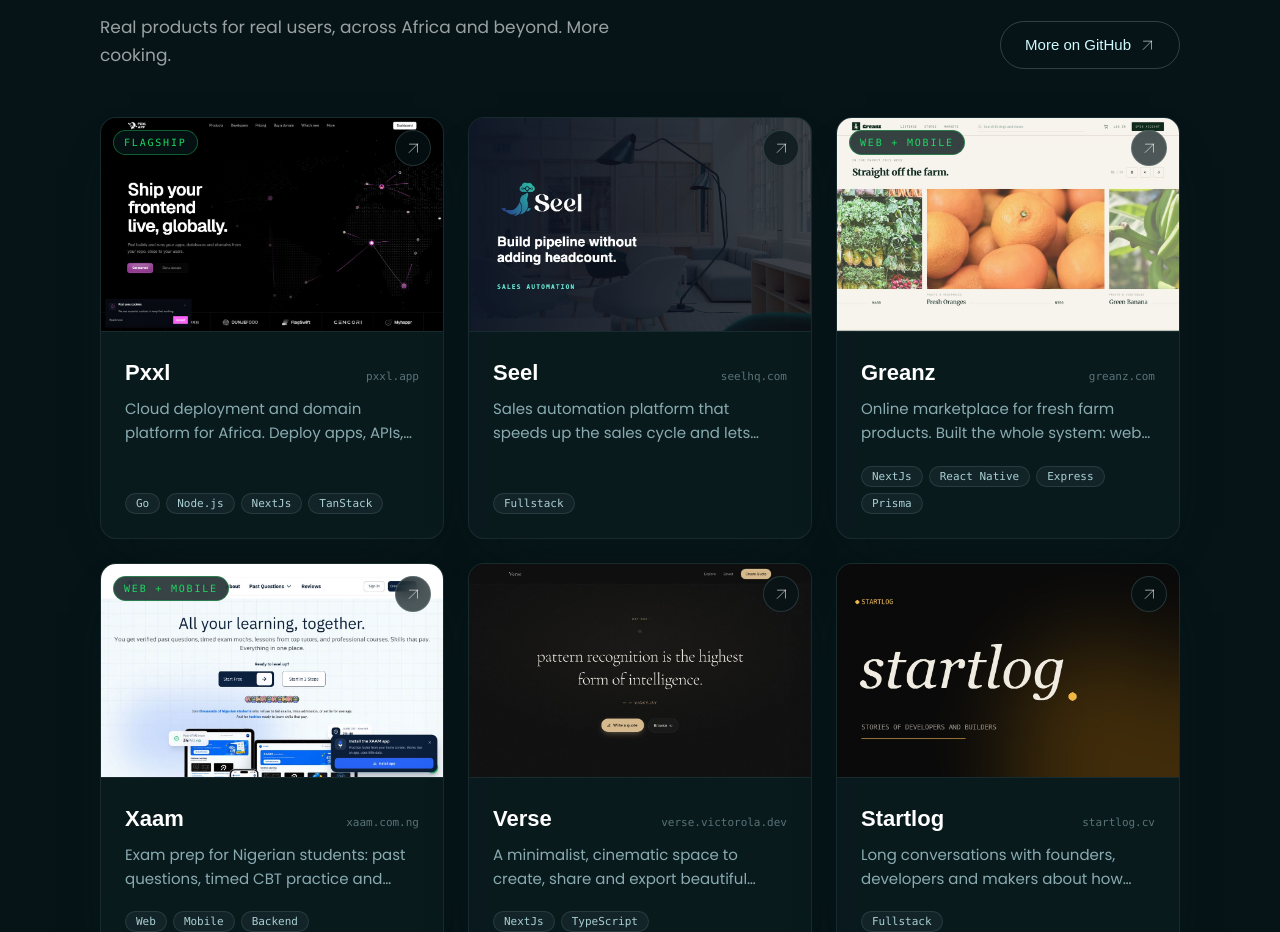
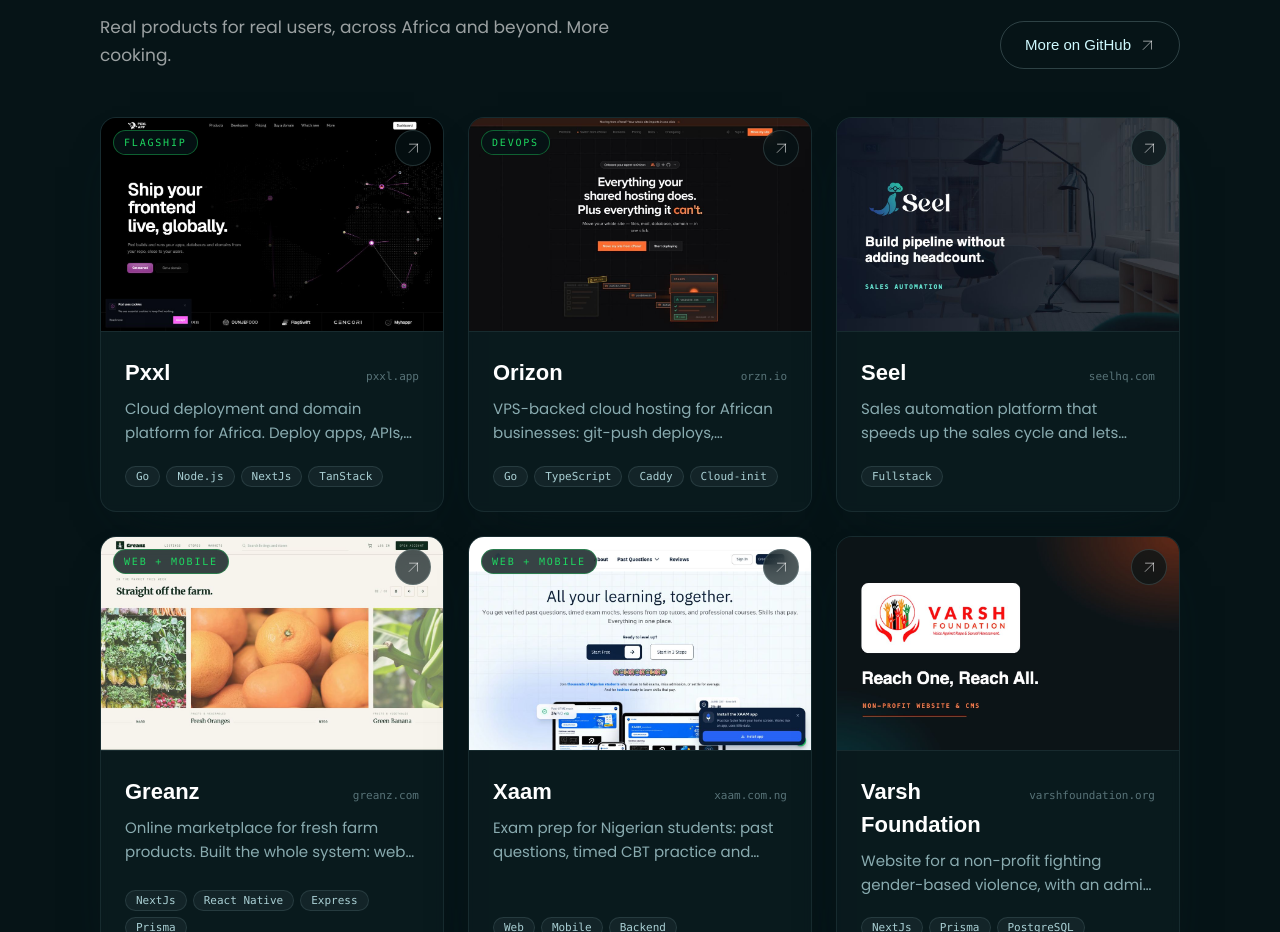
Before and after one commit to Victorola-coder/VickyJay, a React (Vite) app: page / in a window 1280 px wide. Shown: the part 2840-3772 px from the top of the page. Built offline with nearby package versions, Linux system fonts and the light colour scheme; a web font is replaced by a local one.

Commit message:
feat: add Varsh Foundation and Orizon (DevOps) projects and move Verse to side projects

```diff
--- a/src/data/data.js
+++ b/src/data/data.js
@@ -7,6 +7,14 @@ export const projects = [
     link: "https://pxxl.app/",
     image: "/images/projects/pxxl.jpg",
     tag: "Flagship",
+  },
+  {
+    name: "Orizon",
+    desc: "VPS-backed cloud hosting for African businesses: git-push deploys, managed runtimes, Caddy routing, NGN billing and one-click cPanel migration.",
+    lang: "Go + TypeScript + Caddy + Cloud-init",
+    link: "https://orzn.io/",
+    image: "/images/projects/orizon.jpg",
+    tag: "DevOps",
   },
   {
     name: "Seel",
@@ -32,11 +40,11 @@ export const projects = [
     tag: "Web + Mobile",
   },
   {
-    name: "Verse",
-    desc: "A minimalist, cinematic space to create, share and export beautiful quotes.",
-    lang: "NextJs + TypeScript",
-    link: "https://verse.victorola.dev/",
-    image: "/images/projects/verse.jpg",
+    name: "Varsh Foundation",
+    desc: "Website for a non-profit fighting gender-based violence, with an admin dashboard for managing site content.",
+    lang: "NextJs + Prisma + PostgreSQL",
+    link: "https://www.varshfoundation.org/",
+    image: "/images/projects/varsh.jpg",
   },
   {
     name: "Startlog",
@@ -77,6 +85,13 @@ export const sideProjects = [
     lang: "Game + Open source",
     link: "https://riddle.victorola.dev/",
     image: "/images/projects/riddle.jpg",
+  },
+  {
+    name: "Verse",
+    desc: "A minimalist, cinematic space to create, share and export beautiful quotes.",
+    lang: "NextJs + TypeScript",
+    link: "https://verse.victorola.dev/",
+    image: "/images/projects/verse.jpg",
   },
 ];
 
```
Also changed, not shown: public/images/projects/orizon.jpg (added), public/images/projects/varsh.jpg (added).
